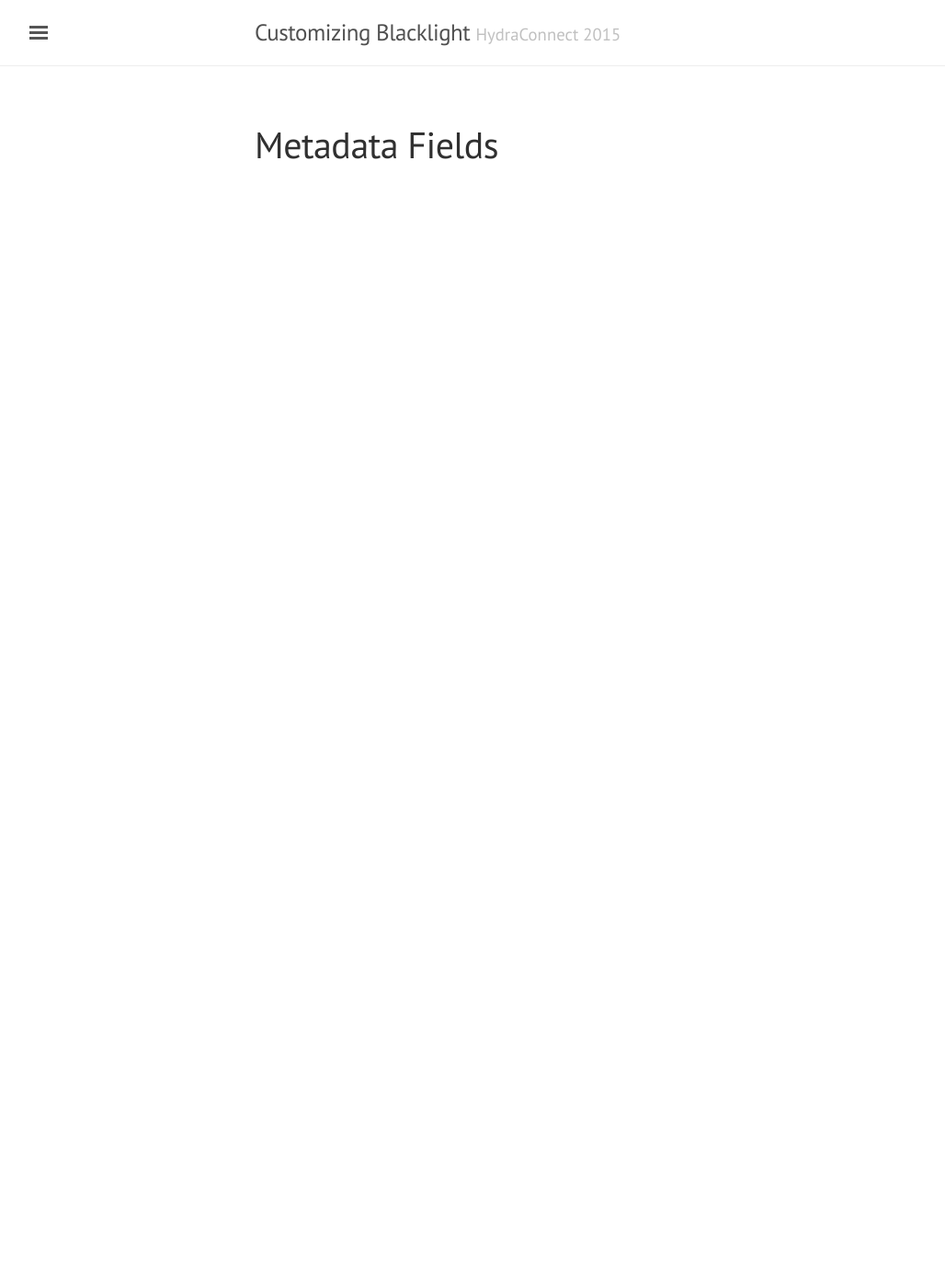
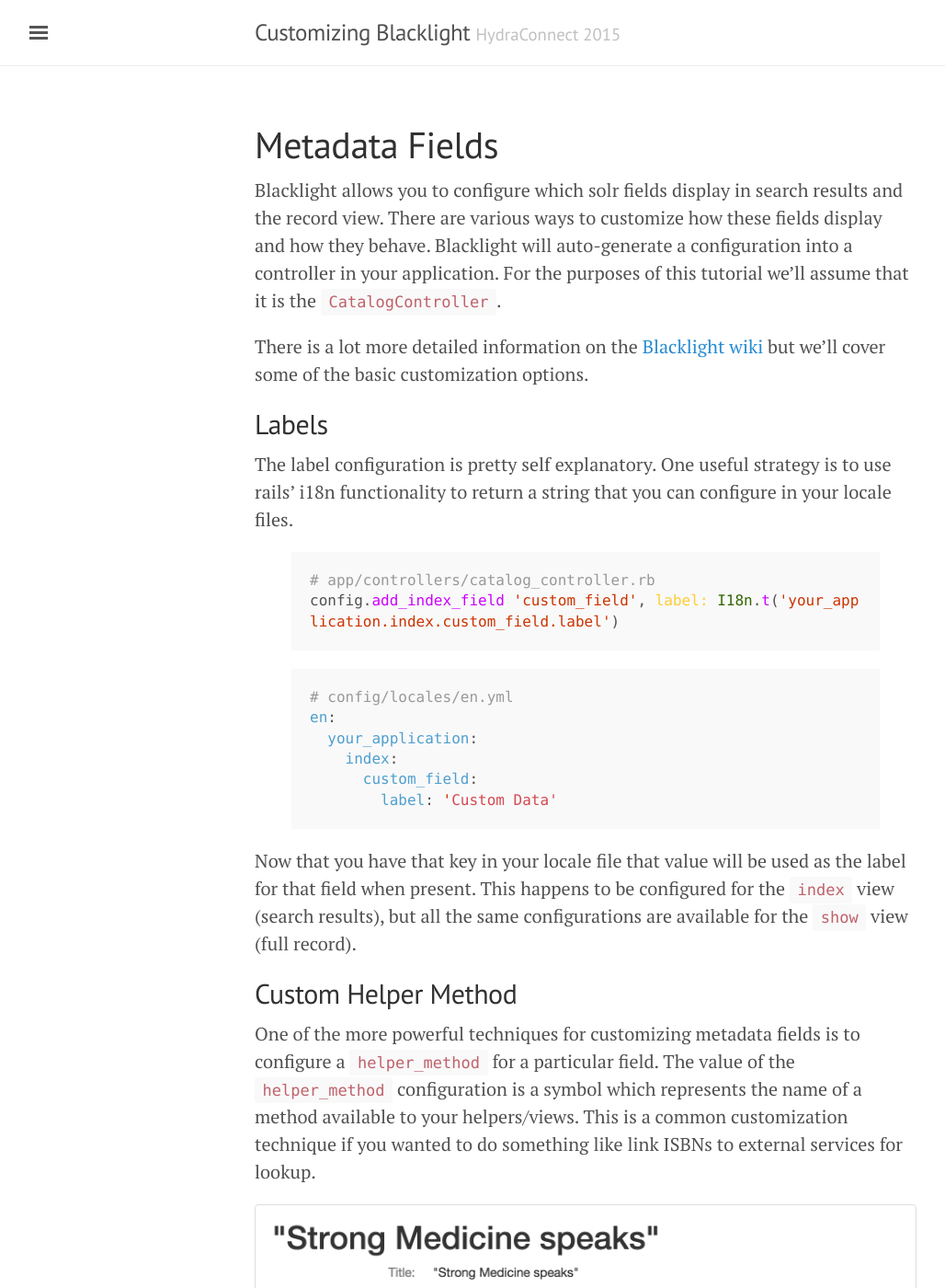
Before and after one commit to projectblacklight/customizing-blacklight, a Jekyll site: the page built from 03-metadata_fields.md, in a window 1280 px wide and 1400 px high. Shown: the whole window at 92% size, without its empty margins (3-1031 px from the left). Built offline with Jekyll 4.4.1, drawn with Linux system fonts in a browser that asks for light colours; some of the changed text lies outside the part shown.

Commit message:
Add metadata fields customization page.

```diff
--- a/03-metadata_fields.md
+++ b/03-metadata_fields.md
@@ -3,3 +3,77 @@
 title: Metadata Fields
 permalink: /metadata_fields/
 ---
+
+Blacklight allows you to configure which solr fields display in search results and the record view. There are various ways to customize how these fields display and how they behave.  Blacklight will auto-generate a configuration into a controller in your application. For the purposes of this tutorial we'll assume that it is the `CatalogController`.
+
+There is a lot more detailed information on the [Blacklight wiki](https://github.com/projectblacklight/blacklight/wiki/Configuration---Results-View) but we'll cover some of the basic customization options.
+
+## Labels
+
+The label configuration is pretty self explanatory. One useful strategy is to use rails' i18n functionality to return a string that you can configure in your locale files.
+
+{% highlight ruby %}
+# app/controllers/catalog_controller.rb
+config.add_index_field 'custom_field', label: I18n.t('your_application.index.custom_field.label')
+{% endhighlight %}
+
+
+{% highlight yaml %}
+# config/locales/en.yml
+en:
+  your_application:
+    index:
+      custom_field:
+        label: 'Custom Data'
+{% endhighlight %}
+
+Now that you have that key in your locale file that value will be used as the label for that field when present. This happens to be configured for the `index` view (search results), but all the same configurations are available for the `show` view (full record).
+
+## Custom Helper Method
+
+One of the more powerful techniques for customizing metadata fields is to configure a `helper_method` for a particular field. The value of the `helper_method` configuration is a symbol which represents the name of a method available to your helpers/views. This is a common customization technique if you wanted to do something like link ISBNs to external services for lookup.
+
+<div class='image-well'>
+  <img src='{{ site.baseurl }}/public/images/link-record.png' alt='Record view without customization' />
+  <div class='caption'>Unlinked ISBN fields</div>
+</div>
+
+{% highlight ruby %}
+# app/controllers/catalog_controller.rb
+config.add_show_field 'isbn_t', helper_method: :link_to_external_lookup, label: 'Lookup'
+{% endhighlight %}
+
+{% highlight ruby %}
+# app/helpers/application_helper.rb
+def link_to_external_lookup(options={})
+  url_prefix = 'http://www.amazon.com/gp/search/ref=sr_adv_b/?field-isbn='
+  options[:value].map do |isbn|
+    link_to("#{isbn}", "#{url_prefix}#{isbn}") << ' (Amazon)'
+  end
+end
+{% endhighlight %}
+
+<div class='image-well'>
+  <img src='{{ site.baseurl }}/public/images/linked-isbns.png' alt='Customized record view with ISBN links' />
+  <div class='caption'>ISBN fields linked to an external search</div>
+</div>
+
+The options passed to the `link_to_external_lookup` method also include the name of the field that is being displayed as well as the entire document, so there are many possible ways to customize the display of the metadata fields with this kind of helper method.
+
+## Accessor
+
+Using the `helper_method` configuration above was particularly useful due to the fact that we were using rails' `link_to` helper for linking. Another approach is to configure an `accessor` which will call that method on our document model.  This is a particularly useful strategy if you're constructing data that is available at the model level and does not need access to anything in the controller/view layers.
+
+{% highlight ruby %}
+# app/controllers/catalog_controller.rb
+config.add_index_field 'author_display', accessor: :primary_author_with_role, label: 'Title'
+{% endhighlight %}
+
+{% highlight ruby %}
+# app/models/solr_document.rb
+def primary_author_with_role
+  "#{first(:primary_author_name)} (#{first(:primary_author_role)})"
+end
+{% endhighlight %}
+
+You have now used several strategies for customizing metadata fields on the `index` and `show` views in Blacklight. You should now be able to link the values of particular solr fields as well as concatenate various data from around the solr document into one field.
```
Also changed, not shown: public/images/link-record.png (added), public/images/linked-isbns.png (added).
